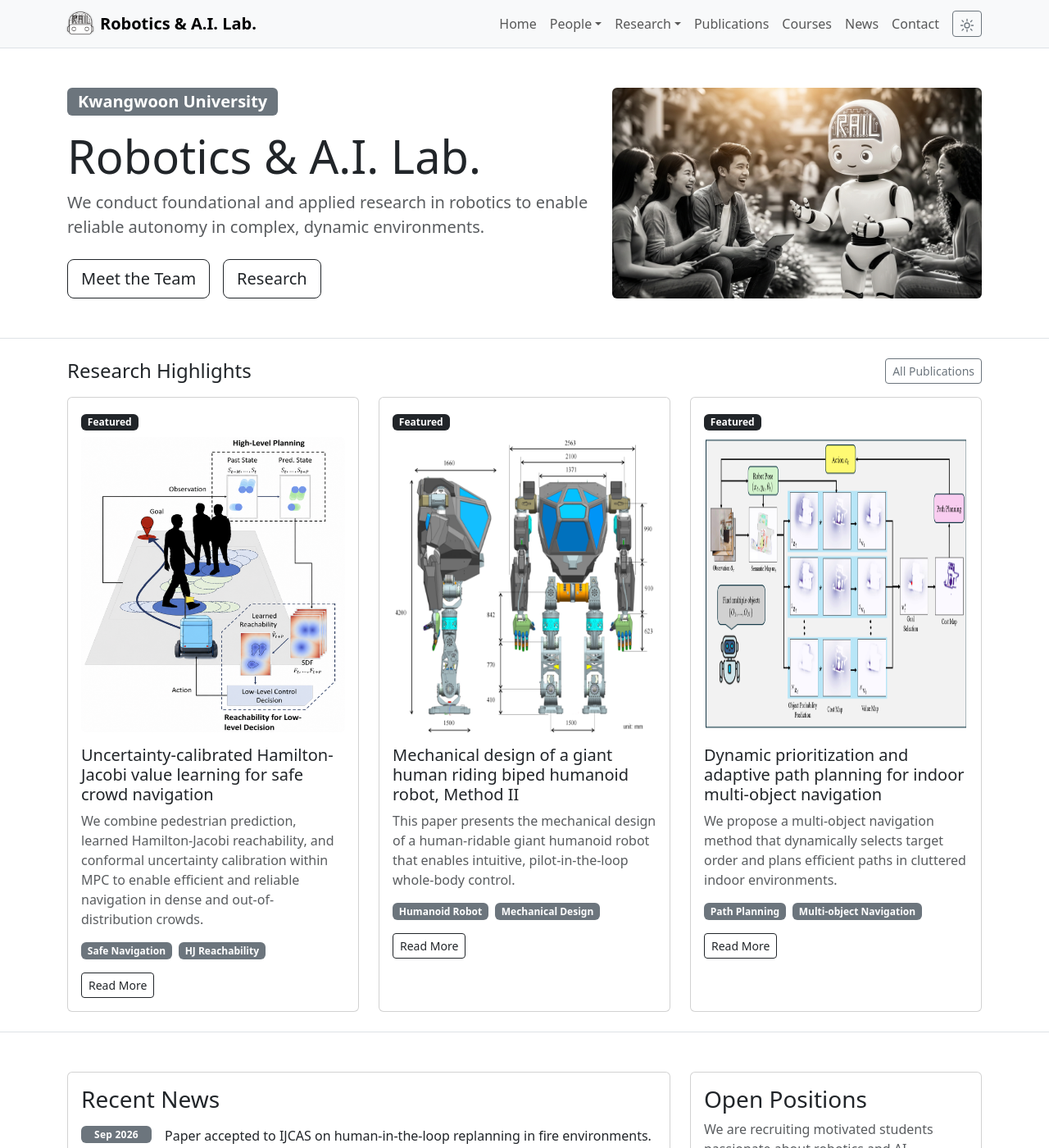
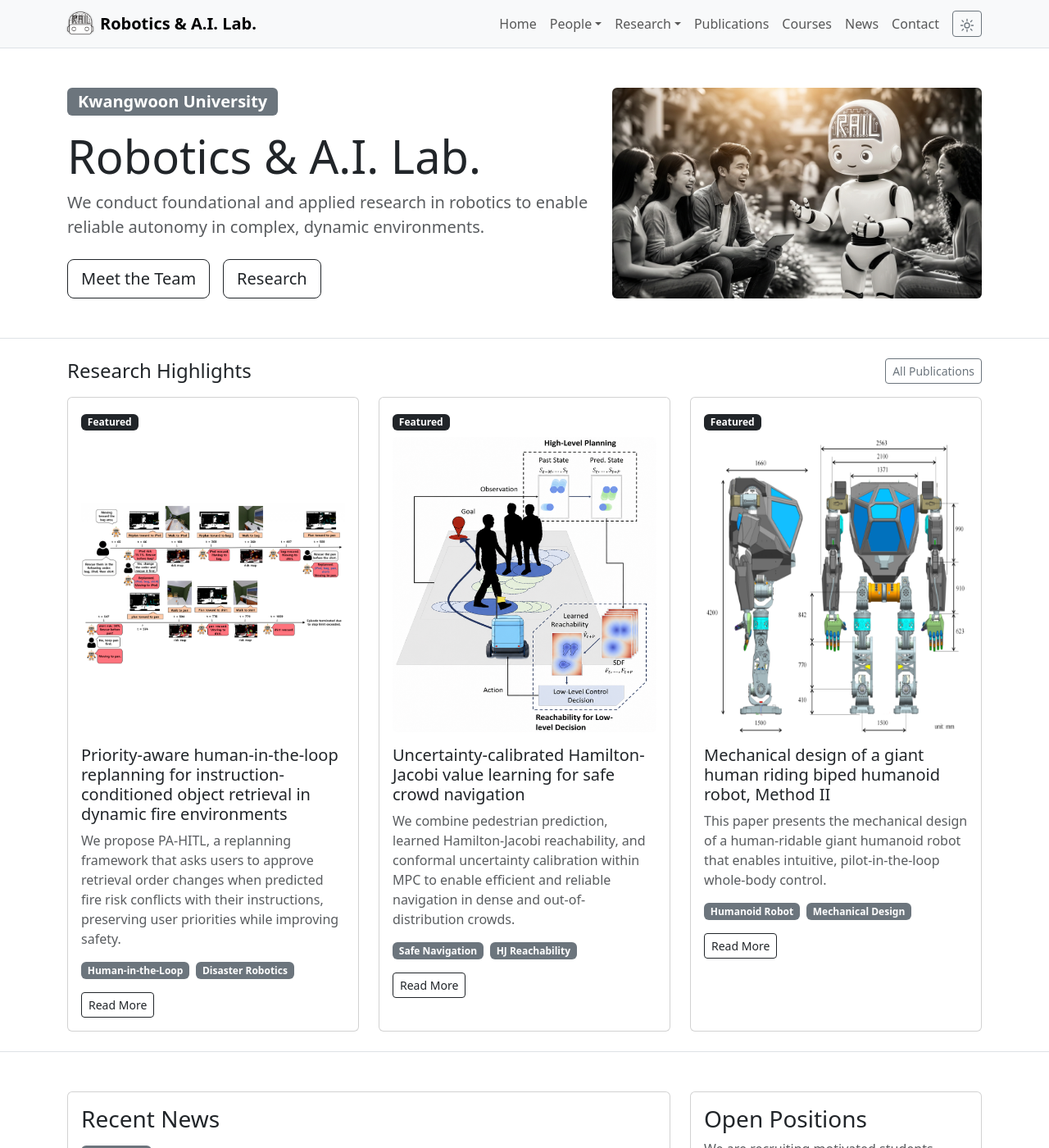
Before and after one commit to robotailab/robotailab.github.io, a Jekyll site: the page built from index.md, in a window 1280 px wide and 1400 px high. Shown: the whole window at 82% size. Built offline with Jekyll 4.4.1, drawn with Linux system fonts in a browser that asks for light colours.

Commit message:
Feature PA-HITL research on homepage

```diff
--- a/index.md
+++ b/index.md
@@ -34,6 +34,21 @@ title: Home
         <div class="card h-100">
           <div class="card-body">
             <span class="badge text-bg-dark mb-2">Featured</span>
+            <img class="img-fluid rounded mb-3 highlight-img" style="object-fit: contain;" src="/assets/img/ij29.png" alt="PA-HITL object retrieval timeline showing user acceptance and rejection of replanning suggestions as fire risk changes">
+            <h2 class="h5">Priority-aware human-in-the-loop replanning for instruction-conditioned object retrieval in dynamic fire environments</h2>
+            <p class="text-muted">We propose PA-HITL, a replanning framework that asks users to approve retrieval order changes when predicted fire risk conflicts with their instructions, preserving user priorities while improving safety.</p>
+            <div class="d-flex flex-wrap gap-2 mb-3">
+              <span class="badge text-bg-secondary">Human-in-the-Loop</span>
+              <span class="badge text-bg-secondary">Disaster Robotics</span>
+            </div>
+            <a class="btn btn-outline-dark btn-sm" href="/publications/">Read More</a>
+          </div>
+        </div>
+      </div>
+      <div class="col-lg-4">
+        <div class="card h-100">
+          <div class="card-body">
+            <span class="badge text-bg-dark mb-2">Featured</span>
             <img class="img-fluid rounded mb-3 highlight-img" src="/assets/img/ij28.png" alt="Prediction-conditioned reachability framework for safe crowd navigation">
             <h2 class="h5">Uncertainty-calibrated Hamilton-Jacobi value learning for safe crowd navigation</h2>
             <p class="text-muted">We combine pedestrian prediction, learned Hamilton-Jacobi reachability, and conformal uncertainty calibration within MPC to enable efficient and reliable navigation in dense and out-of-distribution crowds.</p>
@@ -55,21 +70,6 @@ title: Home
             <div class="d-flex flex-wrap gap-2 mb-3">
               <span class="badge text-bg-secondary">Humanoid Robot</span>
               <span class="badge text-bg-secondary">Mechanical Design</span>
-            </div>
-            <a class="btn btn-outline-dark btn-sm" href="/publications/">Read More</a>
-          </div>
-        </div>
-      </div>
-      <div class="col-lg-4">
-        <div class="card h-100">
-          <div class="card-body">
-            <span class="badge text-bg-dark mb-2">Featured</span>
-            <img class="img-fluid rounded mb-3 highlight-img" src="/assets/img/ij26.png" alt="Featured research image">
-            <h2 class="h5">Dynamic prioritization and adaptive path planning for indoor multi-object navigation</h2>
-            <p class="text-muted">We propose a multi-object navigation method that dynamically selects target order and plans efficient paths in cluttered indoor environments.</p>
-            <div class="d-flex flex-wrap gap-2 mb-3">
-              <span class="badge text-bg-secondary">Path Planning</span>
-              <span class="badge text-bg-secondary">Multi-object Navigation</span>
             </div>
             <a class="btn btn-outline-dark btn-sm" href="/publications/">Read More</a>
           </div>
```
Also changed, not shown: assets/img/ij29.png (added).
